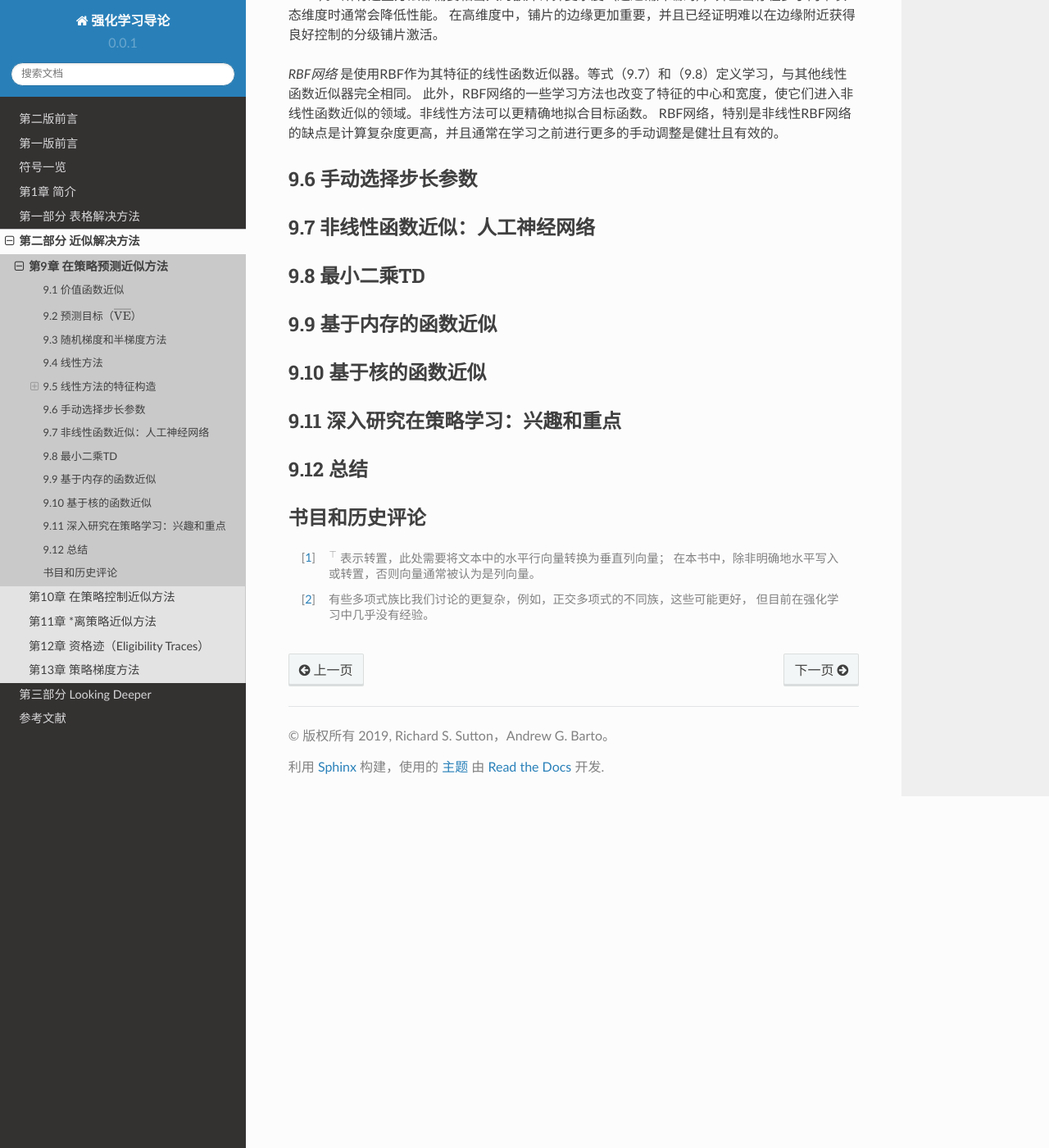
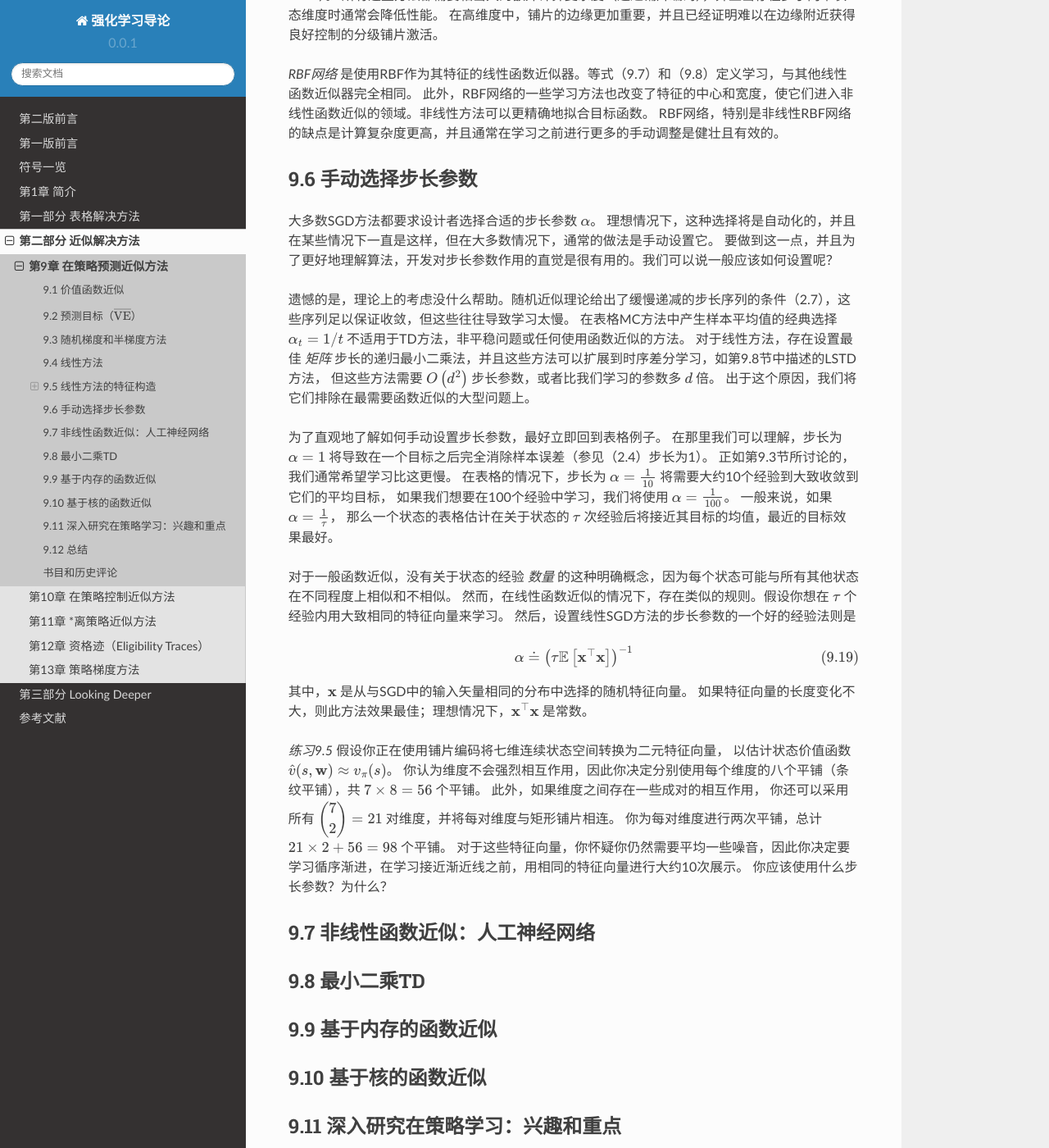
Before and after one commit to qiwihui/reinforcement-learning-an-introduction-chinese, a Sphinx documentation site: the page built from source/partII/chapter9/on-policy_prediction_with_approximation.rst, in a window 1280 px wide and 1400 px high, scrolled down 21973 px. Shown: the whole window at 82% size. Built offline with Sphinx 7.4.7 and the Read the Docs theme 2.0.0, drawn with Linux system fonts in a browser that asks for light colours.

Commit message:
docs: 9.6 手动选择步长参数

```diff
--- a/source/partII/chapter9/on-policy_prediction_with_approximation.rst
+++ b/source/partII/chapter9/on-policy_prediction_with_approximation.rst
@@ -897,6 +897,45 @@ RBF网络，特别是非线性RBF网络的缺点是计算复杂度更高，并
 9.6 手动选择步长参数
 -----------------------
 
+大多数SGD方法都要求设计者选择合适的步长参数 :math:`\alpha`。
+理想情况下，这种选择将是自动化的，并且在某些情况下一直是这样，但在大多数情况下，通常的做法是手动设置它。
+要做到这一点，并且为了更好地理解算法，开发对步长参数作用的直觉是很有用的。我们可以说一般应该如何设置呢？
+
+遗憾的是，理论上的考虑没什么帮助。随机近似理论给出了缓慢递减的步长序列的条件（2.7），这些序列足以保证收敛，但这些往往导致学习太慢。
+在表格MC方法中产生样本平均值的经典选择 :math:`\alpha_t=1/t` 不适用于TD方法，非平稳问题或任何使用函数近似的方法。
+对于线性方法，存在设置最佳 *矩阵* 步长的递归最小二乘法，并且这些方法可以扩展到时序差分学习，如第9.8节中描述的LSTD方法，
+但这些方法需要 :math:`O\left(d^{2}\right)` 步长参数，或者比我们学习的参数多 :math:`d` 倍。
+出于这个原因，我们将它们排除在最需要函数近似的大型问题上。
+
+为了直观地了解如何手动设置步长参数，最好立即回到表格例子。
+在那里我们可以理解，步长为 :math:`\alpha=1` 将导致在一个目标之后完全消除样本误差（参见（2.4）步长为1）。
+正如第9.3节所讨论的，我们通常希望学习比这更慢。
+在表格的情况下，步长为 :math:`\alpha=\frac{1}{10}` 将需要大约10个经验到大致收敛到它们的平均目标，
+如果我们想要在100个经验中学习，我们将使用 :math:`\alpha=\frac{1}{100}`。
+一般来说，如果 :math:`\alpha=\frac{1}{\tau}`，
+那么一个状态的表格估计在关于状态的 :math:`\tau` 次经验后将接近其目标的均值，最近的目标效果最好。
+
+对于一般函数近似，没有关于状态的经验 *数量* 的这种明确概念，因为每个状态可能与所有其他状态在不同程度上相似和不相似。
+然而，在线性函数近似的情况下，存在类似的规则。假设你想在 :math:`\tau` 个经验内用大致相同的特征向量来学习。
+然后，设置线性SGD方法的步长参数的一个好的经验法则是
+
+.. math::
+
+    \alpha \doteq\left(\tau \mathbb{E}\left[\mathbf{x}^{\top} \mathbf{x}\right]\right)^{-1}
+    \tag{9.19}
+
+其中，:math:`\mathbf{x}` 是从与SGD中的输入矢量相同的分布中选择的随机特征向量。
+如果特征向量的长度变化不大，则此方法效果最佳；理想情况下，:math:`\mathbf{x}^{\top} \mathbf{x}` 是常数。
+
+*练习9.5* 假设你正在使用铺片编码将七维连续状态空间转换为二元特征向量，
+以估计状态价值函数 :math:`\hat{v}(s,\mathbf{w})\approx v_\pi(s)`。
+你认为维度不会强烈相互作用，因此你决定分别使用每个维度的八个平铺（条纹平铺），共 :math:`7 \times 8=56` 个平铺。
+此外，如果维度之间存在一些成对的相互作用，
+你还可以采用所有 :math:`\left(\begin{array}{l}{7}\\{2}\end{array}\right)=21` 对维度，并将每对维度与矩形铺片相连。
+你为每对维度进行两次平铺，总计 :math:`21 \times 2 + 56 = 98` 个平铺。
+对于这些特征向量，你怀疑你仍然需要平均一些噪音，因此你决定要学习循序渐进，在学习接近渐近线之前，用相同的特征向量进行大约10次展示。
+你应该使用什么步长参数？为什么？
+
 
 9.7 非线性函数近似：人工神经网络
 ---------------------------------
```
